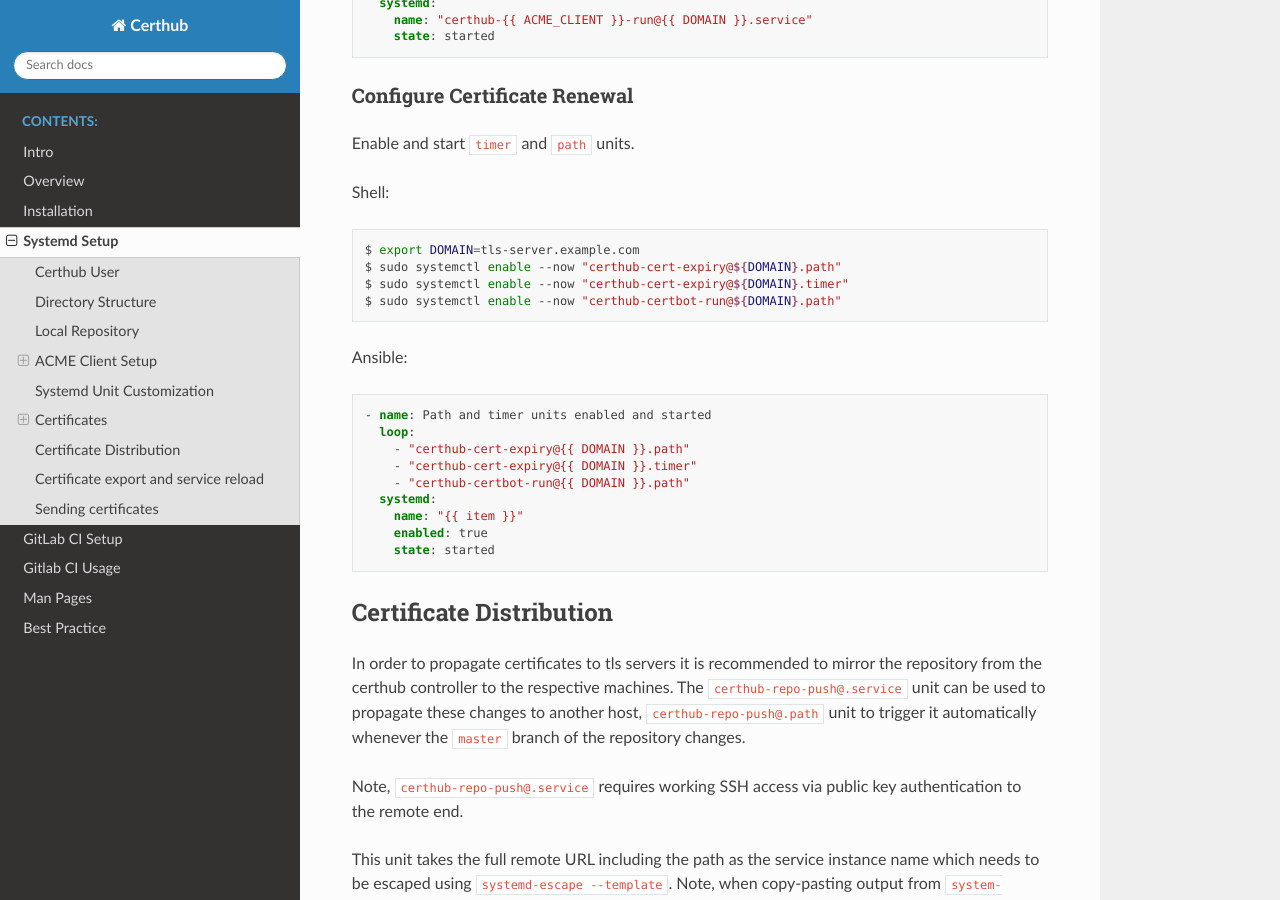
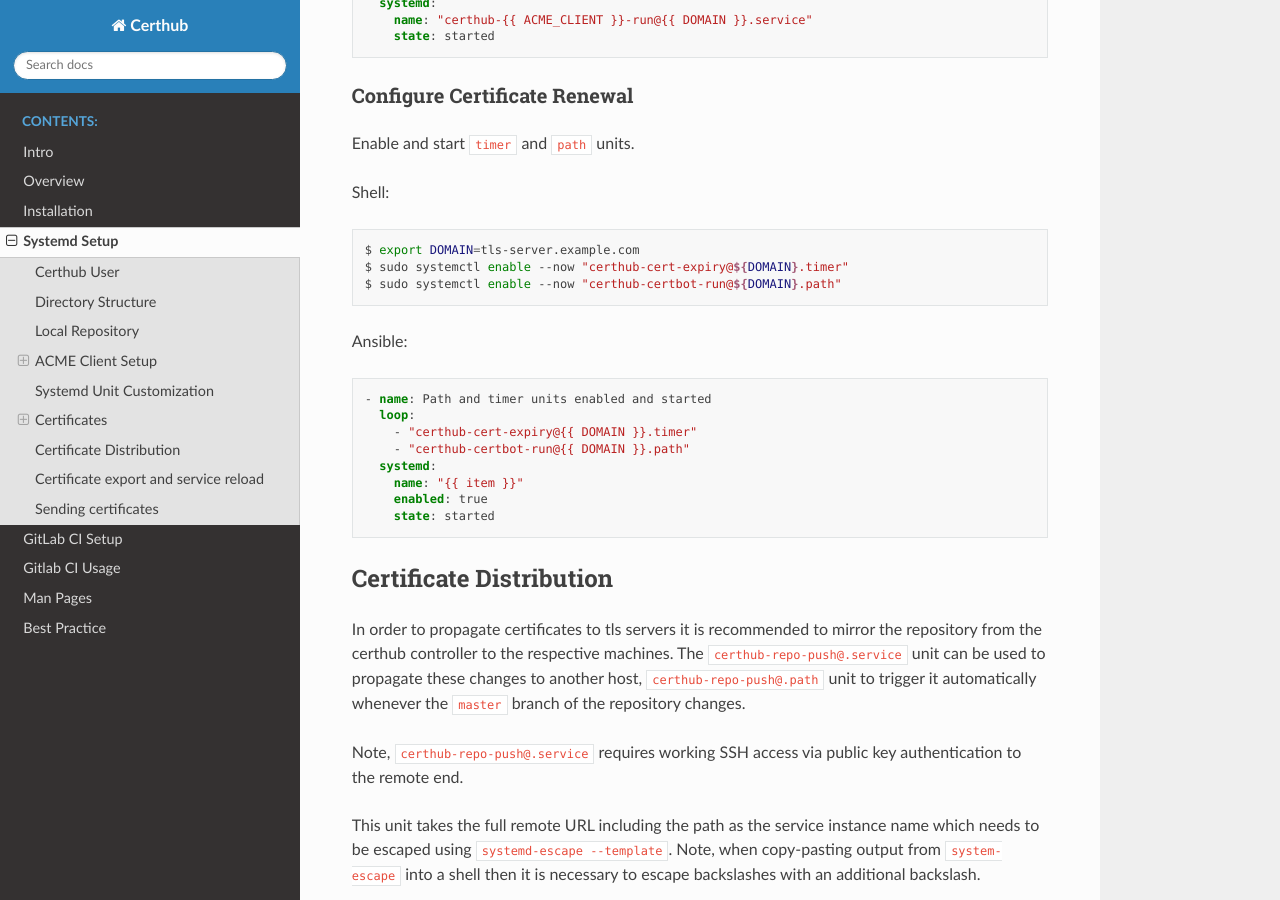
Before and after one commit to certhub/certhub, a Sphinx documentation site: the page built from doc/systemd.rst, in a window 1280 px wide and 900 px high, scrolled down 7007 px. Built offline with Sphinx 7.4.7 and the Read the Docs theme 2.0.0, drawn with Linux system fonts in a browser that asks for light colours.

Commit message:
fix(systemd): Remove certhub-cert-expiry@.path unit

```diff
--- a/doc/certhub-cert-expiry@.service.8.rst
+++ b/doc/certhub-cert-expiry@.service.8.rst
@@ -5,8 +5,6 @@ Synopsis
 --------
 
 **certhub-cert-expiry@.service**
-
-**certhub-cert-expiry@.path**
 
 **certhub-cert-expiry@.timer**
 
@@ -17,9 +15,6 @@ Description
 A service which checks validity of a certificate read from the repository.
 Formats a message and writes it to a status file if the respective certificate
 is about to expire.
-
-A path unit which runs the service unit whenever the master branch of the
-local certhub repository is updated.
 
 A timer unit which runs the service twice daily.
 
--- a/doc/systemd.rst
+++ b/doc/systemd.rst
@@ -415,7 +415,6 @@ Shell:
 .. code-block:: shell
 
     $ export DOMAIN=tls-server.example.com
-    $ sudo systemctl enable --now "certhub-cert-expiry@${DOMAIN}.path"
     $ sudo systemctl enable --now "certhub-cert-expiry@${DOMAIN}.timer"
     $ sudo systemctl enable --now "certhub-certbot-run@${DOMAIN}.path"
 
@@ -425,7 +424,6 @@ Ansible:
 
     - name: Path and timer units enabled and started
       loop:
-        - "certhub-cert-expiry@{{ DOMAIN }}.path"
         - "certhub-cert-expiry@{{ DOMAIN }}.timer"
         - "certhub-certbot-run@{{ DOMAIN }}.path"
       systemd:
```
Also changed, not shown: 3 other files.
